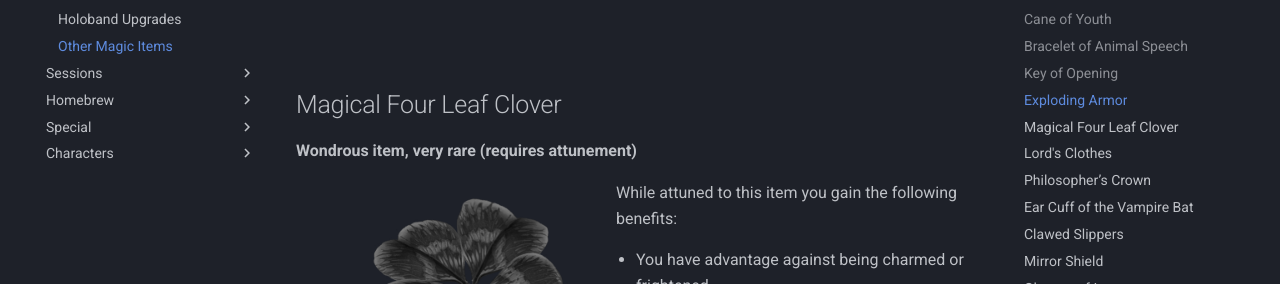
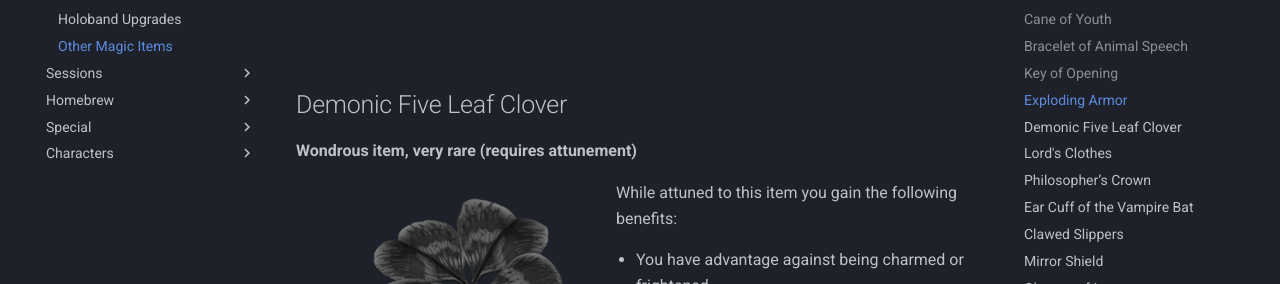
Before and after one commit to Zolmy/azerlia, an MkDocs documentation site: the page built from docs/magic_items/other.md, in a window 1280 px wide and 900 px high, scrolled down 3027 px. Shown: the part 170-454 px from the top of the window. Built offline with MkDocs 1.6.1 and Material for MkDocs 9.7.7, drawn with Linux system fonts in a browser that asks for light colours.

Commit message:
Update other.md

```diff
--- a/docs/magic_items/other.md
+++ b/docs/magic_items/other.md
@@ -68,7 +68,7 @@ This bronze key has a head shaped like a crown. When inserted into a non magical
 While wearing this armor, you can use your action to cast fireball (save DC 15), centered on yourself. You take no damage from this spell. The armor cant be used this way again until the next dawn.
 </div>
 
-## Magical Four Leaf Clover
+## Demonic Five Leaf Clover
 **Wondrous item, very rare (requires attunement)**
 
 <div class="imgoverflow">
```
